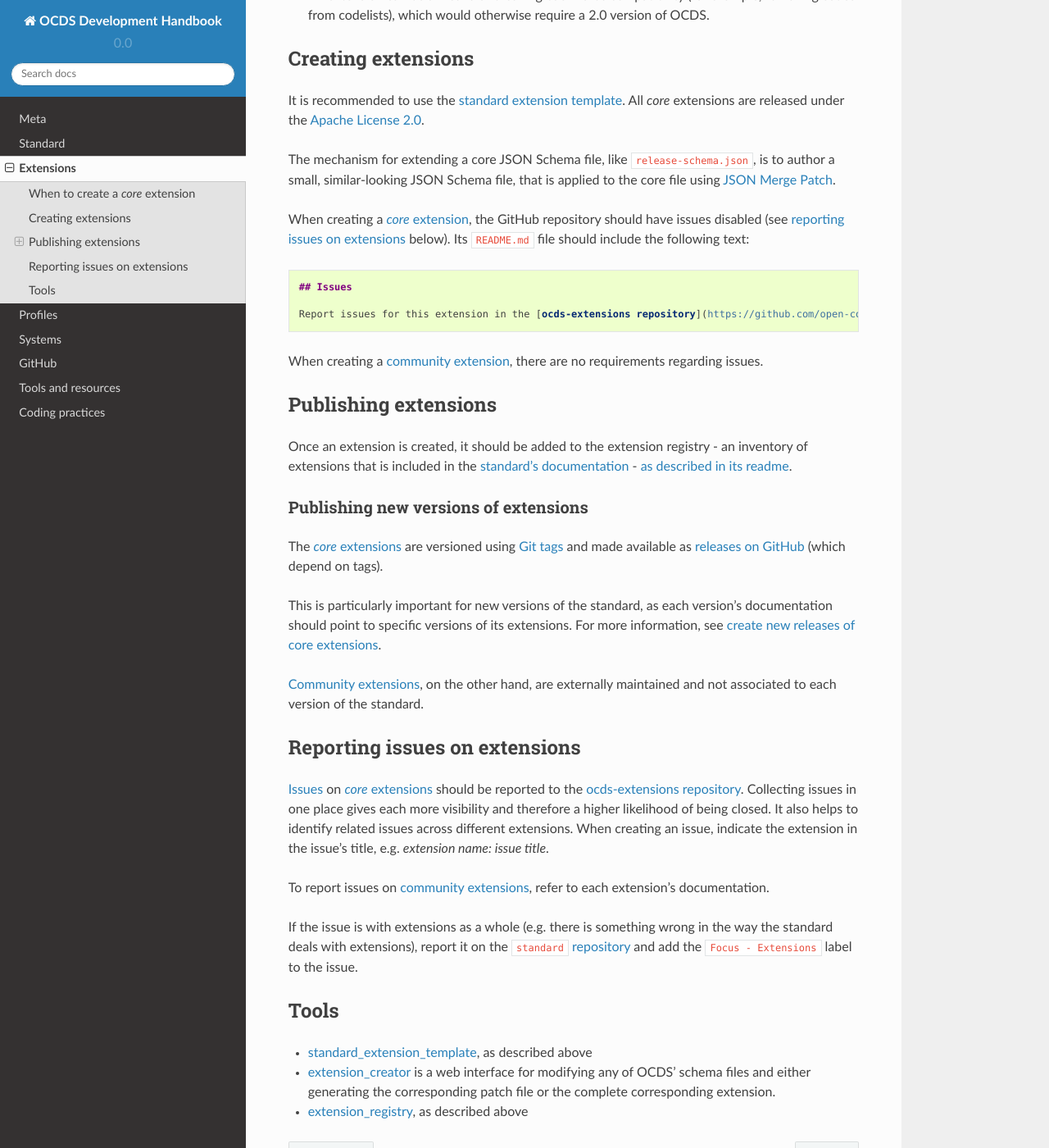
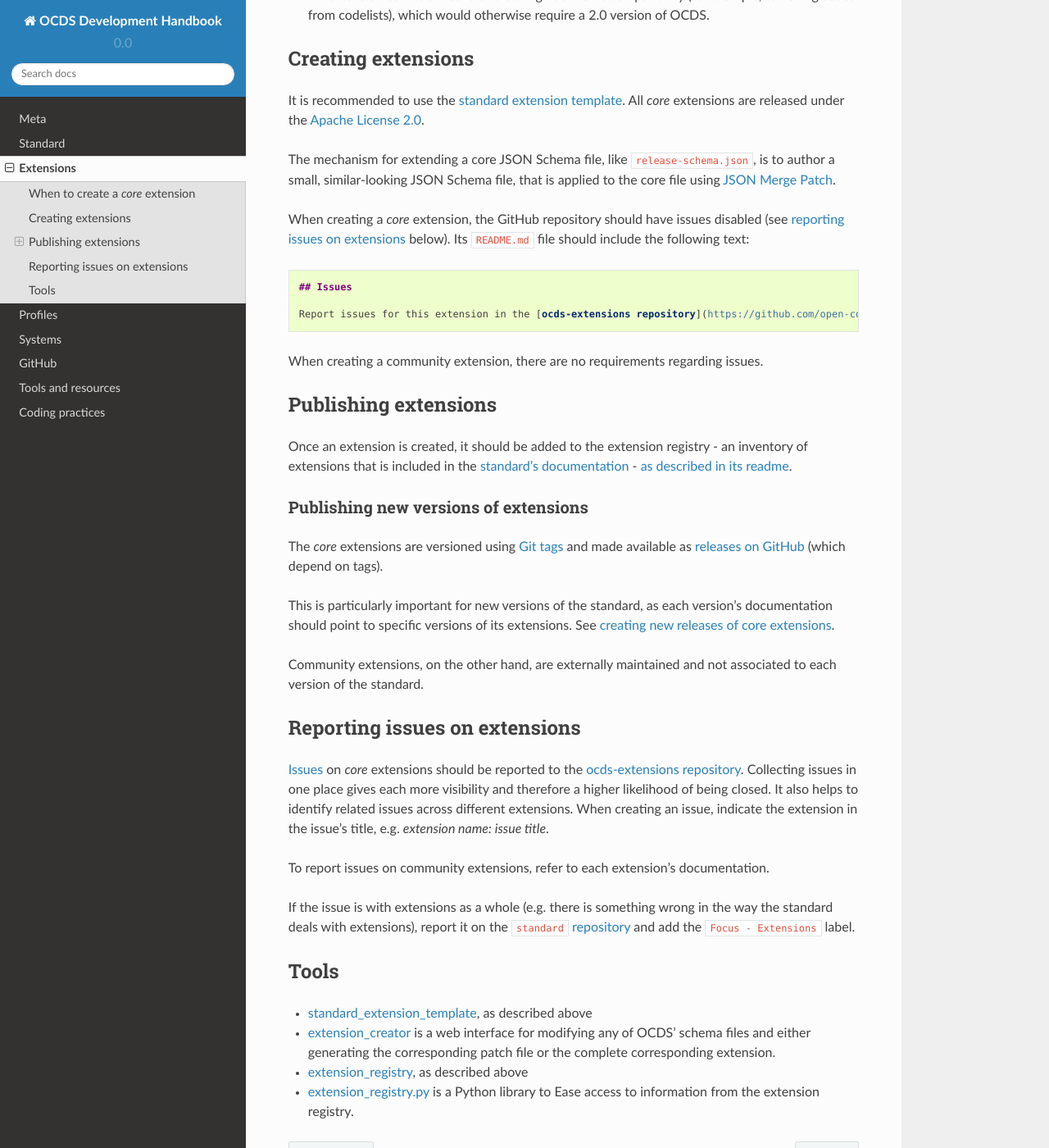
Before and after one commit to open-contracting/standard-development-handbook, a Sphinx documentation site: the page built from docs/extensions/index.md, in a window 1280 px wide and 1400 px high, scrolled down 665 px. Shown: the whole window at 82% size. Built offline with Sphinx 7.4.7 and the Read the Docs theme 2.0.0, drawn with Linux system fonts in a browser that asks for light colours; some of the changed text lies outside the part shown.

Commit message:
Extensions: Remove repeat links, add extension_registry.py

````diff
--- a/docs/extensions/index.md
+++ b/docs/extensions/index.md
@@ -21,7 +21,7 @@ It is recommended to use the [standard extension template](https://github.com/op
 
 The mechanism for extending a core JSON Schema file, like `release-schema.json`, is to author a small, similar-looking JSON Schema file, that is applied to the core file using [JSON Merge Patch](https://tools.ietf.org/html/rfc7396).
 
-When creating a [*core* extension](http://standard.open-contracting.org/latest/en/extensions/#core-extensions), the GitHub repository should have issues disabled (see [reporting issues on extensions](#reporting-issues-on-extensions) below). Its `README.md` file should include the following text:
+When creating a *core* extension, the GitHub repository should have issues disabled (see [reporting issues on extensions](#reporting-issues-on-extensions) below). Its `README.md` file should include the following text:
 
 ```markdown
 ## Issues
@@ -29,7 +29,7 @@ When creating a [*core* extension](http://standard.open-contracting.org/latest/e
 Report issues for this extension in the [ocds-extensions repository](https://github.com/open-contracting/ocds-extensions/issues), putting the extension's name in the issue's title.
 ```
 
-When creating a [community extension](http://standard.open-contracting.org/latest/en/extensions/#community-extensions), there are no requirements regarding issues.
+When creating a community extension, there are no requirements regarding issues.
 
 ## Publishing extensions
 
@@ -37,22 +37,23 @@ Once an extension is created, it should be added to the extension registry - an
 
 ### Publishing new versions of extensions
 
-The [*core* extensions](http://standard.open-contracting.org/latest/en/extensions/#core-extensions) are versioned using [Git tags](https://git-scm.com/book/en/v2/Git-Basics-Tagging) and made available as [releases on GitHub](https://help.github.com/categories/releases/) (which depend on tags).
+The *core* extensions are versioned using [Git tags](https://git-scm.com/book/en/v2/Git-Basics-Tagging) and made available as [releases on GitHub](https://help.github.com/categories/releases/) (which depend on tags).
 
-This is particularly important for new versions of the standard, as each version's documentation should point to specific versions of its extensions. For more information, see [create new releases of core extensions](../standard/technical/deployment#create-new-releases-of-core-extensions).
+This is particularly important for new versions of the standard, as each version's documentation should point to specific versions of its extensions. See [creating new releases of core extensions](../standard/technical/deployment#create-new-releases-of-core-extensions).
 
-[Community extensions](http://standard.open-contracting.org/latest/en/extensions/#community-extensions), on the other hand, are externally maintained and not associated to each version of the standard.
+Community extensions, on the other hand, are externally maintained and not associated to each version of the standard.
 
 ## Reporting issues on extensions
 
-[Issues](https://help.github.com/articles/about-issues/) on [*core* extensions](http://standard.open-contracting.org/latest/en/extensions/#core-extensions) should be reported to the [ocds-extensions repository](https://github.com/open-contracting/ocds-extensions). Collecting issues in one place gives each more visibility and therefore a higher likelihood of being closed. It also helps to identify related issues across different extensions. When creating an issue, indicate the extension in the issue's title, e.g. *extension name: issue title*.
+[Issues](https://help.github.com/articles/about-issues/) on *core* extensions should be reported to the [ocds-extensions repository](https://github.com/open-contracting/ocds-extensions). Collecting issues in one place gives each more visibility and therefore a higher likelihood of being closed. It also helps to identify related issues across different extensions. When creating an issue, indicate the extension in the issue's title, e.g. *extension name: issue title*.
 
-To report issues on [community extensions](http://standard.open-contracting.org/latest/en/extensions/#community-extensions), refer to each extension's documentation.
+To report issues on community extensions, refer to each extension's documentation.
 
-If the issue is with extensions as a whole (e.g. there is something wrong in the way the standard deals with extensions), report it on the [`standard` repository](https://github.com/open-contracting/standard) and add the `Focus - Extensions` label to the issue.
+If the issue is with extensions as a whole (e.g. there is something wrong in the way the standard deals with extensions), report it on the [`standard` repository](https://github.com/open-contracting/standard) and add the `Focus - Extensions` label.
 
 ## Tools
 
 * [standard_extension_template](https://github.com/open-contracting/standard_extension_template), as described above
 * [extension_creator](https://github.com/open-contracting/extension_creator) is a web interface for modifying any of OCDS' schema files and either generating the corresponding patch file or the complete corresponding extension.
 * [extension_registry](https://github.com/open-contracting/extension_registry), as described above
+* [extension_registry.py](https://github.com/open-contracting/extension_registry.py) is a Python library to Ease access to information from the extension registry.
````
Also changed, not shown: other parts of docs/extensions/index.md (+2 -2 lines).
